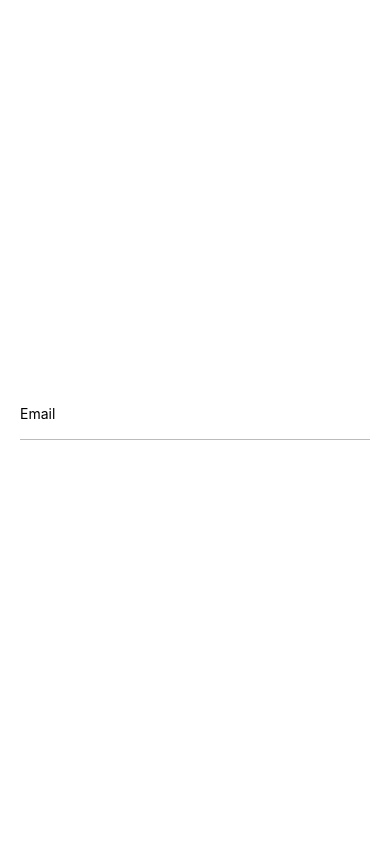
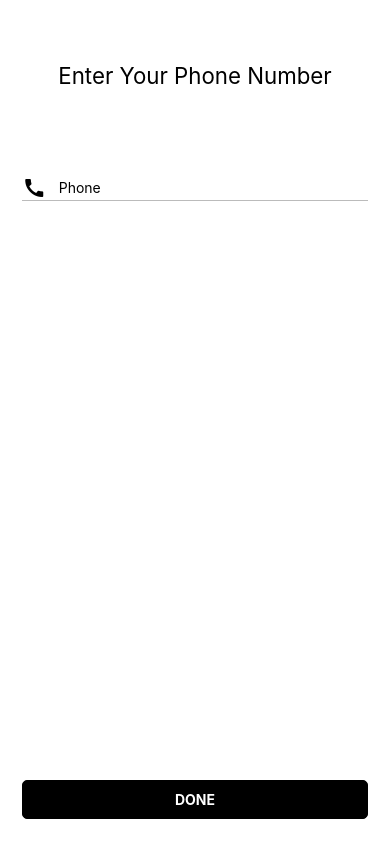
Before and after one commit to hossamnasser938/RNCourseProject, a React Native app: screen / in a window 390 px wide. Built offline with nearby package versions, Linux system fonts and the light colour scheme.

Commit message:
Module 6 _ Lesson 1

```diff
--- a/App.js
+++ b/App.js
@@ -1,24 +1,11 @@
 import React from 'react';
 import {View, Text, StyleSheet} from 'react-native';
-import {Input} from './src/components/Input';
-import Icon from 'react-native-vector-icons/MaterialIcons';
+import {SignInScreen} from './src/screens/SignIn';
 
 class App extends React.Component {
   render() {
-    return (
-      <View style={styles.container}>
-        <Input placeholder="Email" stacked />
-      </View>
-    );
+    return <SignInScreen />;
   }
 }
 
-const styles = StyleSheet.create({
-  container: {
-    flex: 1,
-    justifyContent: 'center',
-    marginHorizontal: 20,
-  },
-});
-
 export default App;
--- /dev/null
+++ b/src/screens/SignIn/index.js
@@ -0,0 +1,31 @@
+import React from 'react';
+import {View, Text} from 'react-native';
+import {Input} from '../../components/Input';
+import Icon from 'react-native-vector-icons/MaterialIcons';
+import {AppButton} from '../../components/AppButton';
+import styles from './styles';
+
+function renderPhoneIcon() {
+  return <Icon name="call" style={styles.icon} />;
+}
+
+export function SignInScreen(props) {
+  return (
+    <View style={styles.container}>
+      <View style={styles.textWrapper}>
+        <Text style={styles.text}>Enter Your Phone Number</Text>
+      </View>
+      <Input
+        style={styles.input}
+        underlined
+        renderIconLeft={renderPhoneIcon}
+        placeholder="Phone"
+        wrapperStyle={styles.inputWrapper}
+        iconWrapperStyle={styles.iconWrapper}
+      />
+      <View style={styles.buttonWrapper}>
+        <AppButton title="DONE" />
+      </View>
+    </View>
+  );
+}
--- /dev/null
+++ b/src/screens/SignIn/styles.js
@@ -0,0 +1,34 @@
+import {ScaledSheet} from 'react-native-size-matters';
+
+const styles = ScaledSheet.create({
+  container: {
+    flex: 1,
+    paddingHorizontal: '20@s',
+    paddingTop: '50@vs',
+  },
+  textWrapper: {
+    alignItems: 'center',
+  },
+  text: {
+    fontSize: '20@s',
+  },
+  inputWrapper: {
+    marginTop: '70@vs',
+  },
+  icon: {
+    fontSize: 24,
+  },
+  iconWrapper: {
+    marginEnd: '10@vs',
+  },
+  input: {
+    paddingBottom: '10@vs',
+  },
+  buttonWrapper: {
+    flex: 1,
+    justifyContent: 'flex-end',
+    marginBottom: '20@vs',
+  },
+});
+
+export default styles;
```
